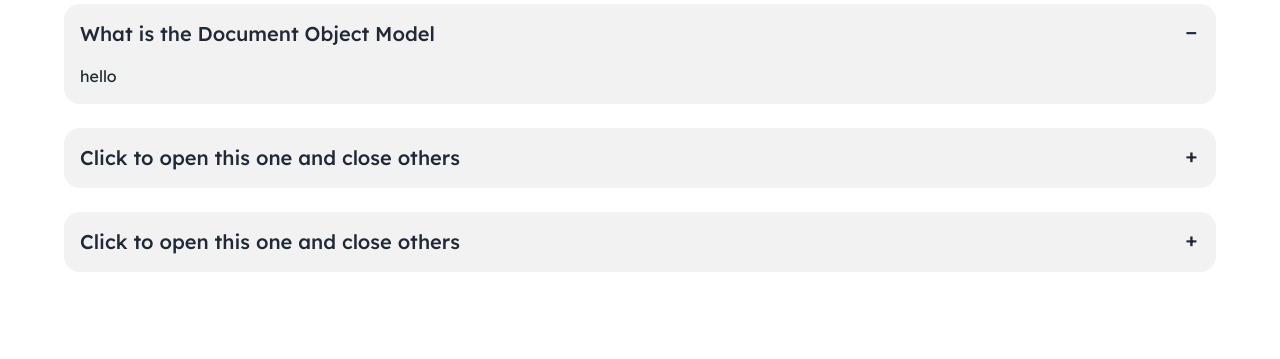
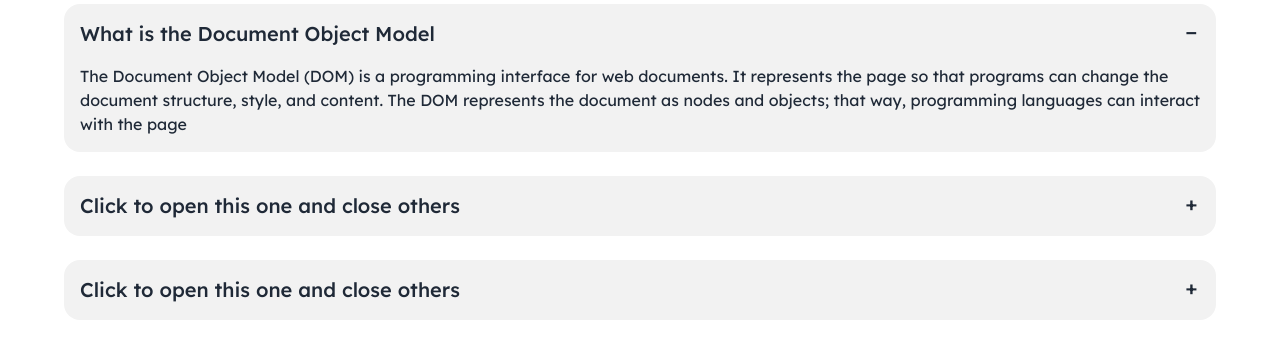
Before and after one commit to rabbi-hosen00/DonationApp, a plain HTML site: page blog.html in a window 1280 px wide. Shown: the part 177-536 px from the top of the page. Drawn offline with nearby package versions, Linux system fonts and the light colour scheme.

Commit message:
added first FAQ section

```diff
--- a/blog.html
+++ b/blog.html
@@ -56,7 +56,7 @@
                 <input type="radio" name="my-accordion-3" checked="checked" />
                 <div class="collapse-title text-xl font-medium">What is the Document Object Model</div>
                 <div class="collapse-content">
-                  <p>hello</p>
+                  <p> The Document Object Model (DOM) is a programming interface for web documents. It represents the page so that programs can change the document structure, style, and content. The DOM represents the document as nodes and objects; that way, programming languages can interact with the page</p>
                 </div>
               </div>
               <br>
```
Also changed, not shown: images/Bonus-Modal Idea.png (deleted), images/History-Page.png (deleted), 2 other files.
